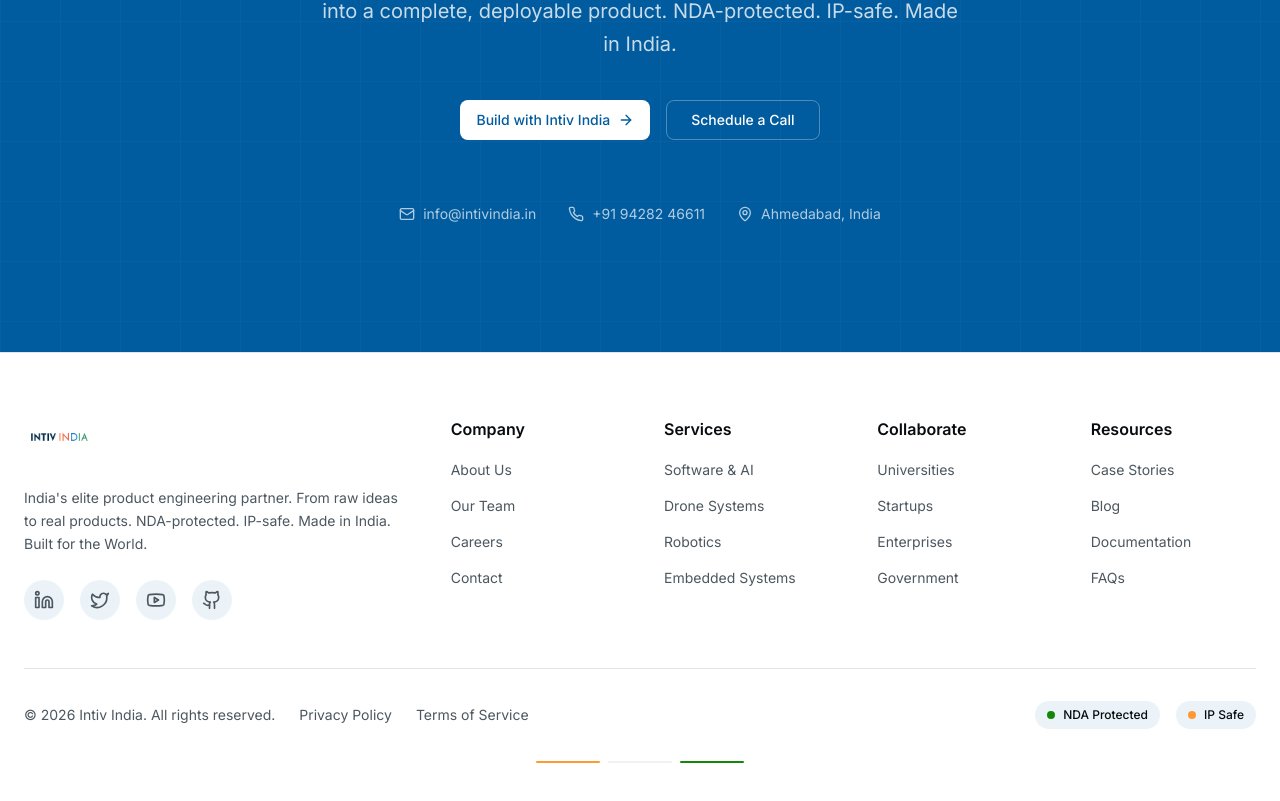
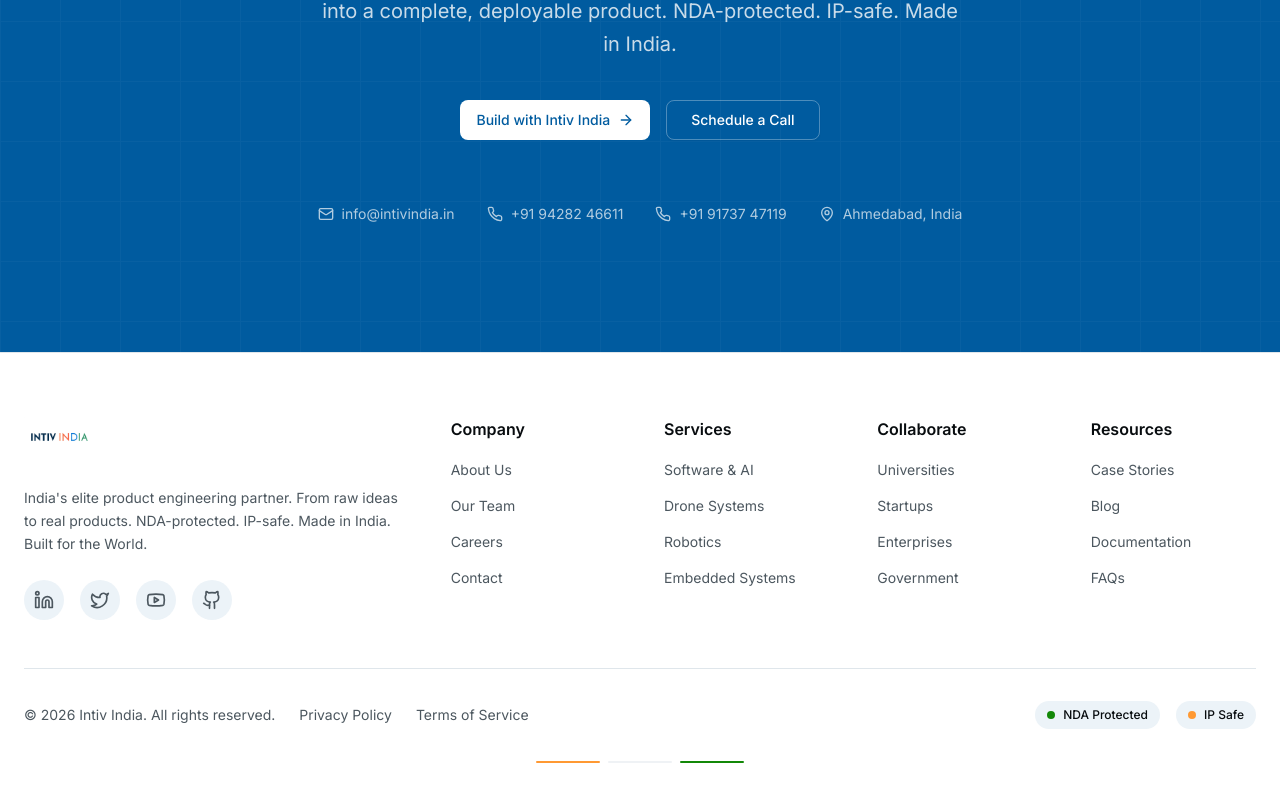
Before and after one commit to mokshgandhi/Intiv-India-Website, a Next.js app: page / in a window 1280 px wide. Shown: the part 10347-11148 px from the top of the page. Built offline with nearby package versions, Linux system fonts and the light colour scheme.

Commit message:
Add additional phone link to cta-section

```diff
--- a/components/cta-section.tsx
+++ b/components/cta-section.tsx
@@ -55,10 +55,14 @@ export function CTASection() {
               <Mail className="w-4 h-4" />
               info@intivindia.in
             </a>
-            <a href="tel:+919428246611" className="flex items-center gap-2 text-sm hover:opacity-100 transition-opacity">
-              <Phone className="w-4 h-4" />
-              +91 94282 46611
-            </a>
+              <a href="tel:+919428246611" className="flex items-center gap-2 text-sm hover:opacity-100 transition-opacity">
+    <Phone className="w-4 h-4" />
+    +91 94282 46611
+  </a>
+  <a href="tel:+919173747119" className="flex items-center gap-2 text-sm hover:opacity-100 transition-opacity">
+    <Phone className="w-4 h-4" />
+    +91 91737 47119
+  </a>
             <span className="flex items-center gap-2 text-sm">
               <MapPin className="w-4 h-4" />
               Ahmedabad, India
```
